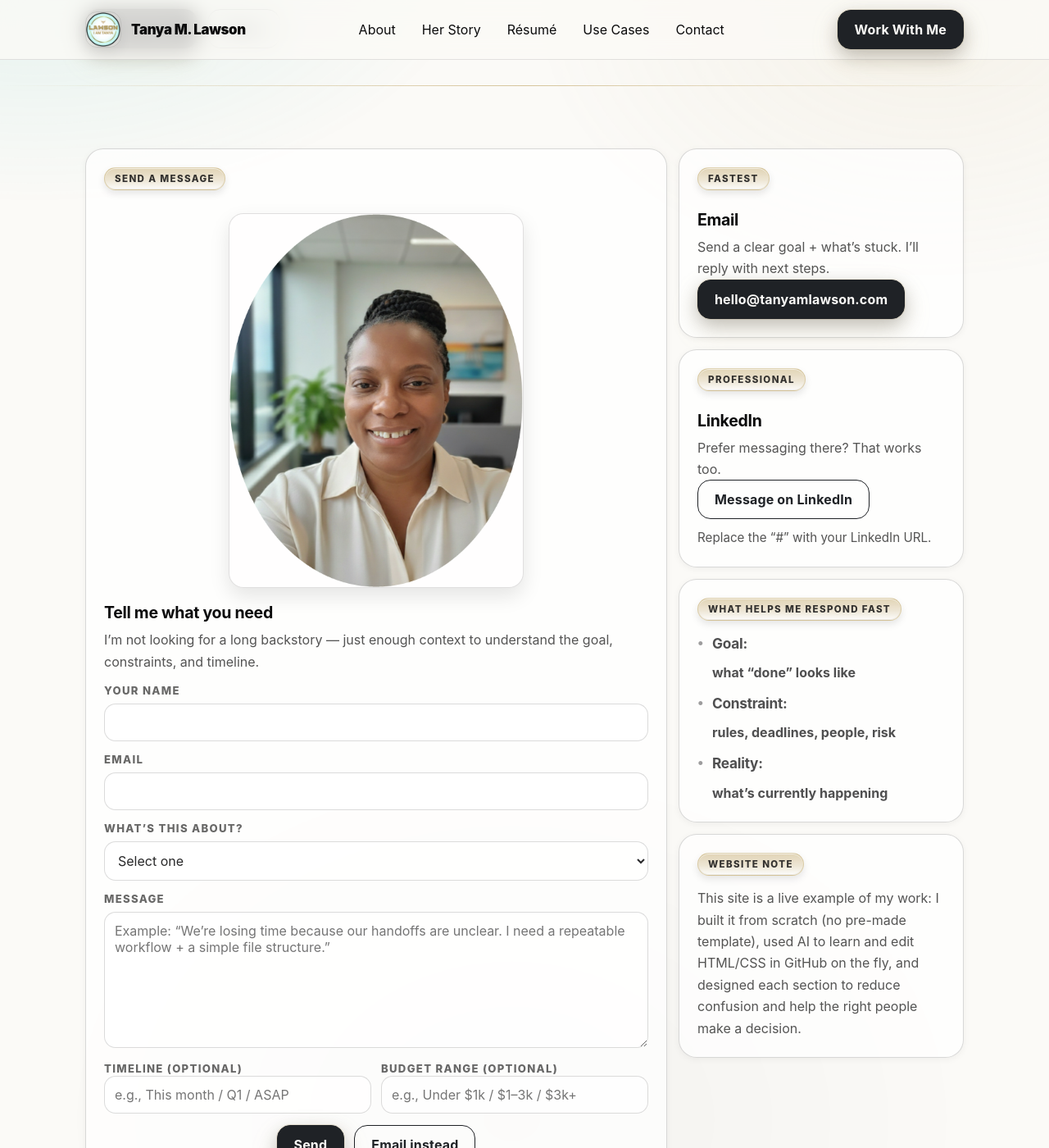
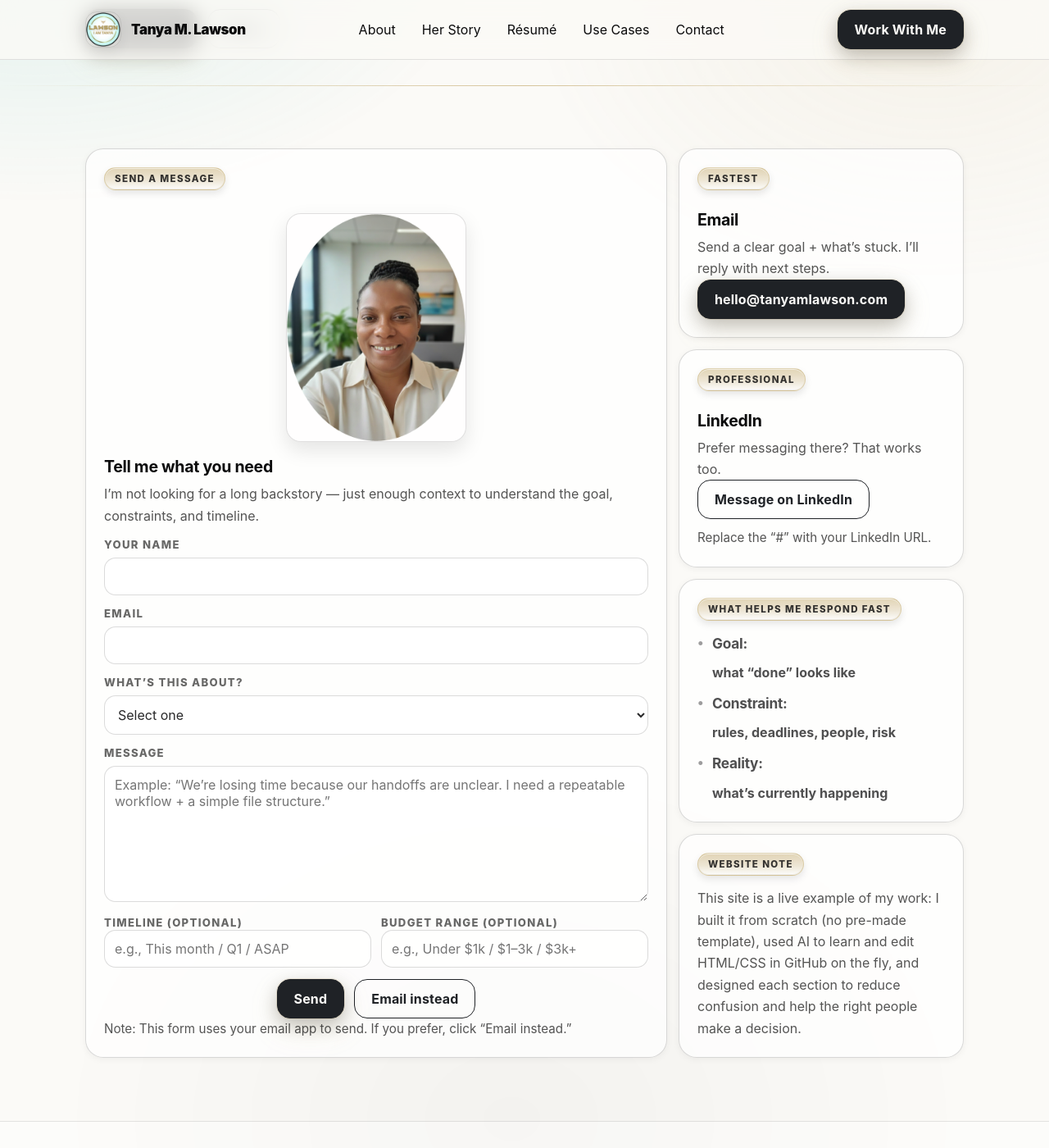
Before and after one commit to TanyaWBM1/TanyaLawson, a Jekyll site: the page built from contact/index.html, in a window 1280 px wide and 1400 px high, scrolled down 358 px. Shown: the whole window at 82% size. Built offline with Jekyll 4.4.1, drawn with Linux system fonts in a browser that asks for light colours.

Commit message:
Update styles.css

```diff
--- a/assets/css/styles.css
+++ b/assets/css/styles.css
@@ -1239,7 +1239,7 @@ body.page-contact .nav a[href="/contact/"]::after{
 
 .contact-image{
   width: 100%;
-  max-width: 360px;     /* adjust bigger/smaller */
+  max-width: 220px;     /* adjust bigger/smaller */
   height: auto;         /* keeps proportions */
   display: block;
 
```
